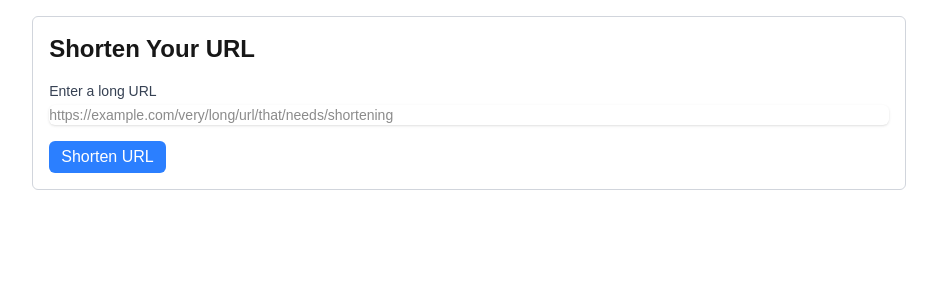
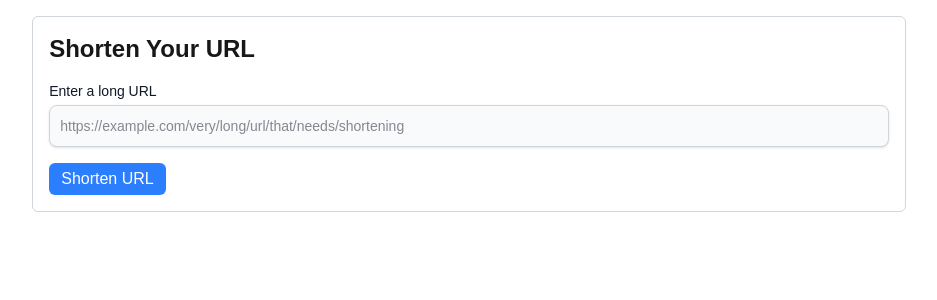
Before and after one commit to avi-watwani/itsurl-shortner, a Next.js app: page / in a window 1280 px wide. Shown: the top 300 px of the page, without its empty margins (171-1108 px from the left). Built offline with nearby package versions, Linux system fonts and the light colour scheme.

Commit message:
style: enhance input field appearance and label color for better readability

```diff
--- a/app/page.tsx
+++ b/app/page.tsx
@@ -60,7 +60,7 @@ export default function HomePage() {
         <h1 className="text-2xl font-bold mb-4">Shorten Your URL</h1>
         <form className="space-y-4">
           <div>
-            <label htmlFor="longUrl" className="block text-sm font-medium text-gray-700">
+            <label htmlFor="longUrl" className="block text-sm font-medium text-gray-900 mb-1">
               Enter a long URL
             </label>
             <input
@@ -69,7 +69,7 @@ export default function HomePage() {
               value={longUrl}
               onChange={(e) => setLongUrl(e.target.value)}
               placeholder="https://example.com/very/long/url/that/needs/shortening"
-              className="mt-1 block w-full rounded-md border-gray-300 shadow-sm focus:border-indigo-500 focus:ring-indigo-500 sm:text-sm"
+              className="block w-full rounded-lg border border-gray-300 bg-gray-50 p-2.5 text-gray-900 shadow-sm focus:border-blue-500 focus:ring-blue-500 sm:text-sm"
             />
           </div>
           <button
```
